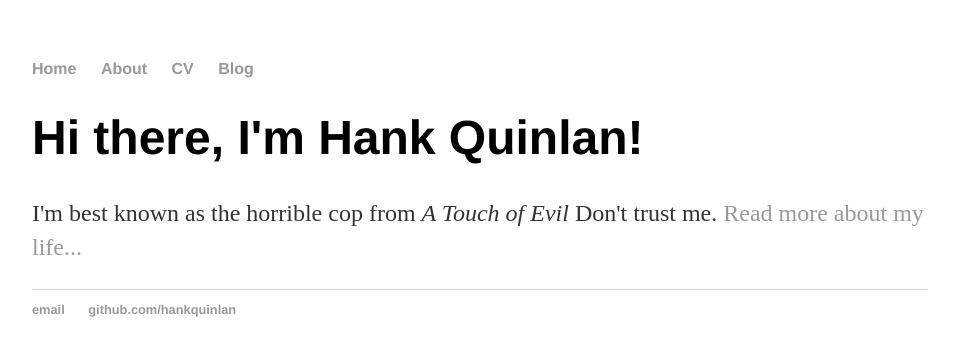
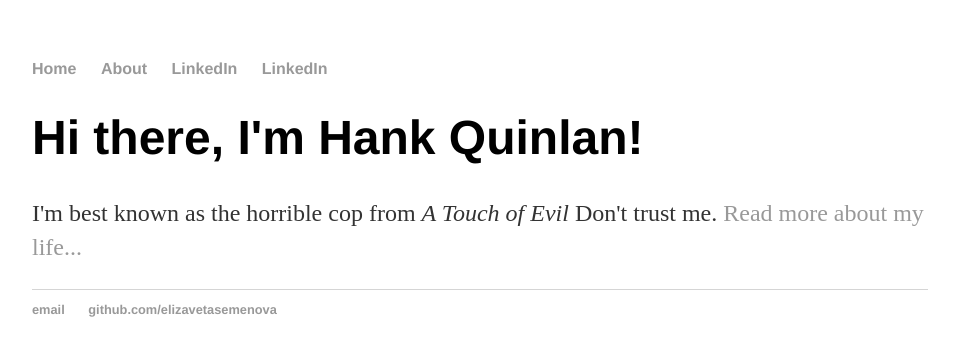
Before and after one commit to elizavetasemenova/elizavetasemenova.github.io, a Jekyll site: the page built from index.html, in a window 1280 px wide. Shown: the top 356 px of the page, without its empty margins (160-1115 px from the left). Built offline with Jekyll 4.4.1, drawn with Linux system fonts in a browser that asks for light colours.

Commit message:
Update default.html

```diff
--- a/_layouts/default.html
+++ b/_layouts/default.html
@@ -10,9 +10,9 @@
 	    		<ul>
 	        		<li><a href="/">Home</a></li>
 		        	<li><a href="/about">About</a></li>
-	        		<li><a href="/cv">CV</a></li>
-	        		<li><a href="/blog">Blog</a></li>
-	    		</ul>
+	        		<li><a href="https://www.linkedin.com/in/elizaveta-semenova-a63330a?trk=hp-identity-photo">LinkedIn</a></li>
+        		        <li><a href="https://www.linkedin.com/in/elizaveta-semenova-a63330a?trk=hp-identity-photo">LinkedIn</a></li>
+    		        </ul>
 			</nav>
 			<div class="container">
 
@@ -21,8 +21,8 @@
 			</div><!-- /.container -->
 			<footer>
 	    		<ul>
-	        		<li><a href="mailto:hankquinlanhub@gmail.com">email</a></li>
-	        		<li><a href="https://github.com/hankquinlan">github.com/hankquinlan</a></li>
+	        		<li><a href="mailto:elizaveta.p.semenova@gmail.com@gmail.com">email</a></li>
+	        		<li><a href="https://github.com/elizavetasemenova">github.com/elizavetasemenova</a></li>
 				</ul>
 			</footer>
 		</body>
```
